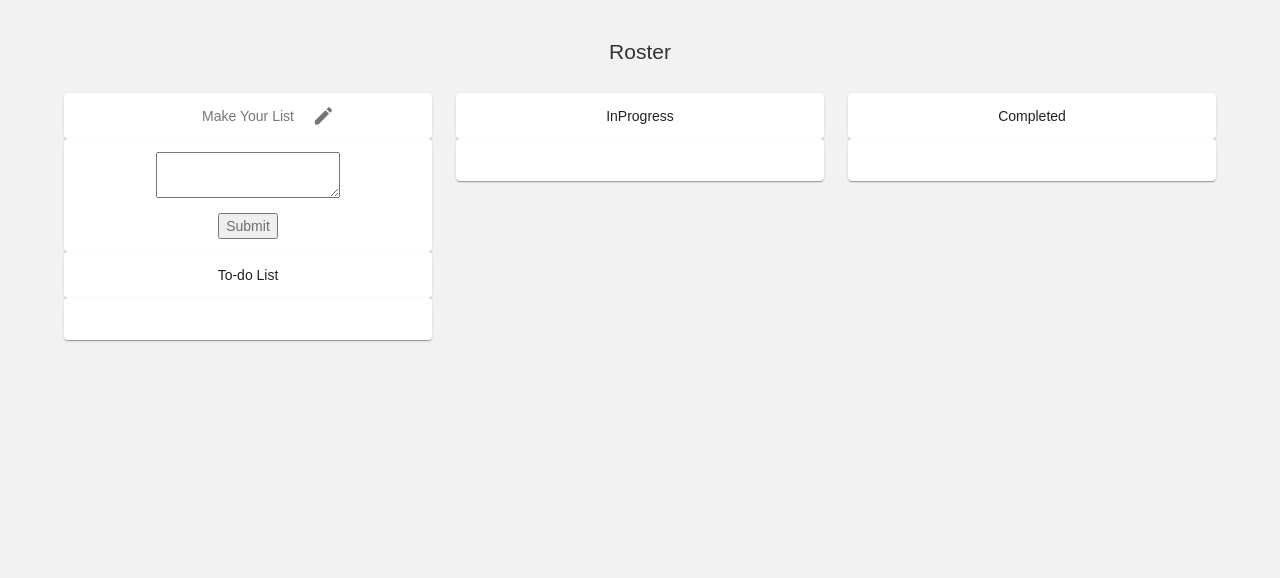
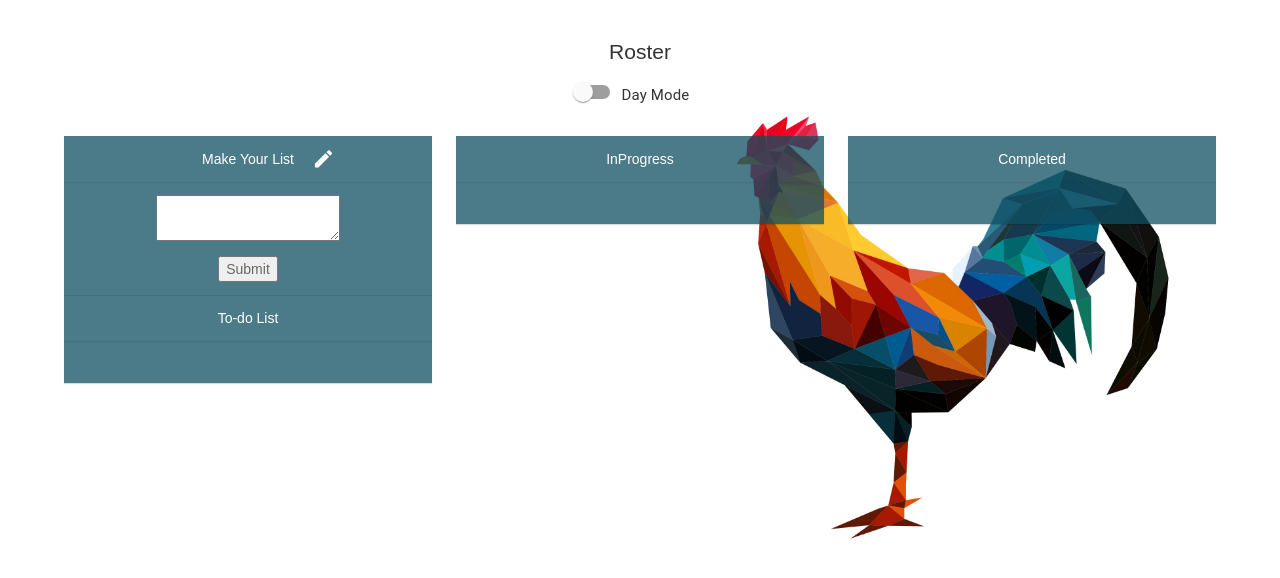
Before and after one commit to yramyayegu/roster, a React (Create React App) app: page / in a window 1280 px wide. Shown: the top 578 px of the page. Built offline with nearby package versions, Linux system fonts and the light colour scheme.

Commit message:
complete UI

```diff
--- a/src/App.css
+++ b/src/App.css
@@ -1,5 +1,32 @@
+.DayApp {
+
+  text-align: center;
+  height: 655px;
+background-color: #fff;
+background-image: url('./images/dayrooster.png');
+background-repeat: no-repeat;
+background-position: right;
+background-size: contain;
+}
+.NightApp {
+  text-align: center;
+  height: 655px;
+  background-color: #000;
+  color: #fff;
+  background-image: url("./images/nightrooster.png");
+background-repeat: no-repeat;
+background-position: right;
+background-size: contain;
+
+
+}
 .App {
   text-align: center;
+  height: 655px;
+  background-image: url('./images/dayrooster.png');
+background-repeat: no-repeat;
+background-position: right;
+background-size: contain;
 }
 
 .App-logo {
@@ -49,7 +76,7 @@
   to { transform: rotate(360deg); }
 }
 body{
-  background-color: rgb(242, 242, 242);
+  background-color: #fff;
 }
 .MuiPaper-root.MuiPaper-elevation1.MuiPaper-rounded {
 
@@ -58,3 +85,35 @@ body{
 .MuiGrid-root.MuiGrid-container.MuiGrid-spacing-xs-3 {
   padding: 0 5%;
 }
+
+.DayApp .MuiPaper-root {
+  color: rgb(255, 255, 255) !important;
+  transition: box-shadow 300ms cubic-bezier(0.4, 0, 0.2, 1) 0ms !important;
+  background-color: rgba(15, 78, 98, 0.75) !important;
+  border-radius: 0px !important;
+  box-shadow: 0px 2px 1px -1px rgba(0, 0, 0, 0),0px 1px 1px 0px rgba(0,0,0,0.14),0px 1px 3px 0px rgba(0, 0, 0, 0) !important;
+
+}
+.NightApp .MuiPaper-root {
+  color: rgba(0, 0, 0, 0.57) !important;
+  transition: box-shadow 300ms cubic-bezier(0.4, 0, 0.2, 1) 0ms !important;
+  background-color: rgba(236, 243, 245, 0.75) !important;
+  border-radius: 0px !important;
+  box-shadow: 0px 2px 1px -1px rgba(0, 0, 0, 0),0px 1px 1px 0px rgba(0,0,0,0.14),0px 1px 3px 0px rgba(0, 0, 0, 0) !important;
+}
+
+.App .MuiPaper-root {
+  color: #fff !important;
+  transition: box-shadow 300ms cubic-bezier(0.4, 0, 0.2, 1) 0ms !important;
+  background-color: rgba(15, 78, 98, 0.75) !important;
+  border-radius: 0px !important;
+  box-shadow: 0px 2px 1px -1px rgba(0, 0, 0, 0),0px 1px 1px 0px rgba(0,0,0,0.14),0px 1px 3px 0px rgba(0, 0, 0, 0) !important;
+}
+.App .MuiPaper-root form {
+
+  color: rgba(0, 0, 0,0.57) !important;
+}
+.DayApp .MuiPaper-root form {
+
+  color: rgba(0, 0, 0, 0.87) !important;
+}
--- a/src/App.js
+++ b/src/App.js
@@ -5,6 +5,9 @@ import NewList from './NewList';
 import AddItem from './AddItem';
 import './App.css';
 import {Remove_task} from './utility';
+import FormGroup from '@material-ui/core/FormGroup';
+import FormControlLabel from '@material-ui/core/FormControlLabel';
+import Switch from '@material-ui/core/Switch';
 //CSS
 const useStyles = makeStyles((theme) => ({
   root: {
@@ -49,12 +52,42 @@ const [completed_list,setcompleted_list] = useState([]);
     }])
     Remove_task(id,inprogress_list)
   }
+  const[App , setApp] = useState('DayApp')
+  const [state, setState] = React.useState({
+    checkedB: false,
+  });
+
+  const handleChange = (event) => {
+    setState({ ...state, [event.target.name]: event.target.checked });
+
+    if(!state.checkedB){
+
+      document.getElementById("root").className='NightApp'
+     document.getElementById("App").className=''
+
+    }
+    else{
+      document.getElementById("root").className='DayApp'
+    }
+  };
+
   const classes = useStyles();
       return (
 
-        <div className="App">
+        <div id='App' className="App">
         <header className="App-header">
           <h1 className="App-title">Roster</h1>
+          <FormControlLabel
+        control={
+          <Switch
+            checked={state.checkedB}
+            onChange={handleChange}
+            name="checkedB"
+            color="primary"
+          />
+        }
+        label={(state.checkedB) ? 'Night Mode' : 'Day Mode' }
+      />
         </header>
 
         <Grid container spacing={3}>
--- a/src/NewList.js
+++ b/src/NewList.js
@@ -20,8 +20,8 @@ const useStyles = makeStyles((theme) => ({
 function NewList(props){
 //Event handle function on click of every task
   const handlechange = (event) =>{
-    if(event.target.name == 'To-do List'){ props.Add_inprogress_list(event.target.id,event.target.value) }
-    if(event.target.name == 'InProgress'){
+    if(event.target.name === 'To-do List'){ props.Add_inprogress_list(event.target.id,event.target.value) }
+    if(event.target.name === 'InProgress'){
       props.Add_Complete_list(event.target.id,event.target.value)
     }
   }
```
Also changed, not shown: src/images/dayrooster.png (added), src/images/nightrooster.png (added).
